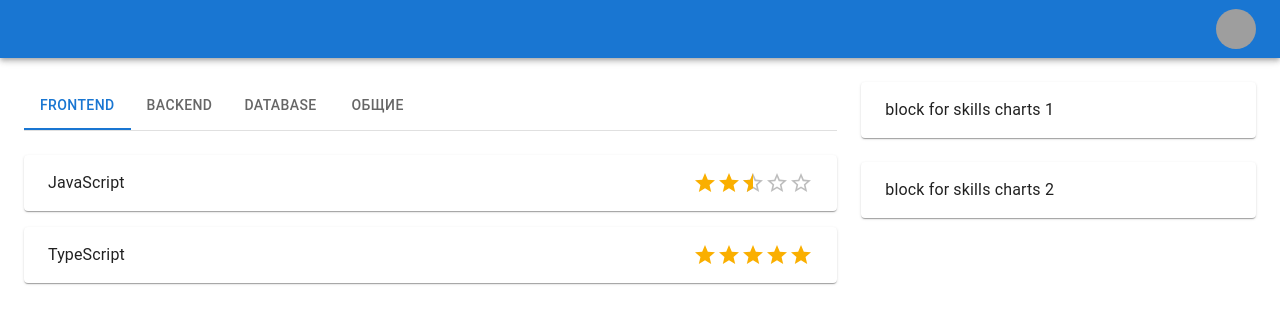
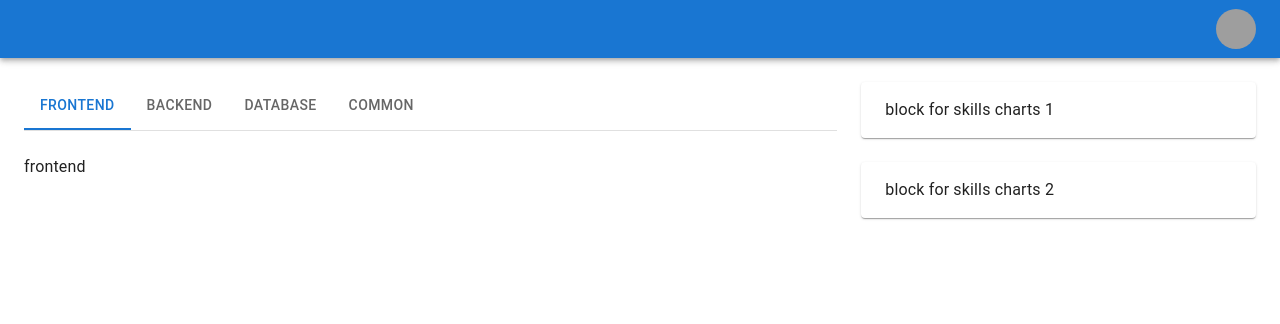
Before and after one commit to Taranovskii-Vadim/skills-list, a React (Vite) app in the folder front/: page / in a window 1280 px wide. Shown: the top 324 px of the page. Built offline with nearby package versions, Linux system fonts and the light colour scheme; grey boxes are pictures that could not be loaded.

Commit message:
add categories reducer

```diff
--- a/front/package.json
+++ b/front/package.json
@@ -15,6 +15,7 @@
     "@mui/material": "^5.14.8",
     "react": "^18.2.0",
     "react-dom": "^18.2.0",
+    "react-redux": "^8.1.2",
     "redux": "^4.2.1",
     "redux-saga": "^1.2.3"
   },
--- a/front/src/App.tsx
+++ b/front/src/App.tsx
@@ -1,16 +1,26 @@
-import { useState, SyntheticEvent } from 'react';
-import { ThemeProvider, CssBaseline, Grid, Box, Tabs, Tab, Paper, Typography, Rating } from '@mui/material';
+import { useEffect } from 'react';
+import { useSelector, useDispatch } from 'react-redux';
+import { ThemeProvider, CssBaseline, Grid, Paper } from '@mui/material';
+
+import { Dispatch, RootState } from './store/types';
+import { fetchCategories } from './store/categories/actions';
+
+import Tabs from './ui/Tabs';
+import Header from './components/Header';
 
 import getTheme from './style';
-import TabPanel from './ui/TabPanel';
-import Header from './components/Header';
 
 const App = () => {
-  const [value, setValue] = useState(0);
+  const dispatch = useDispatch<Dispatch>();
+  const { isLoading, data } = useSelector((state: RootState) => state.categories);
 
-  const handleChange = (e: SyntheticEvent, newValue: number) => {
-    setValue(newValue);
-  };
+  useEffect(() => {
+    dispatch(fetchCategories());
+  }, []);
+
+  if (isLoading) {
+    return <div>loading...</div>;
+  }
 
   return (
     <ThemeProvider theme={getTheme('light')}>
@@ -18,34 +28,7 @@ const App = () => {
       <Header />
       <Grid container spacing={3} sx={{ m: 0, width: '100%', pr: 3 }}>
         <Grid item xs={8} sx={{ pt: 0 }}>
-          <Box sx={{ borderBottom: 1, borderColor: 'divider', display: 'flex', justifyContent: 'space-between' }}>
-            {/* TODO create tabs ui component */}
-            <Tabs value={value} onChange={handleChange} aria-label="basic tabs example">
-              <Tab label="Frontend" />
-              <Tab label="Backend" />
-              <Tab label="Database" />
-              <Tab label="Общие" />
-            </Tabs>
-          </Box>
-          <TabPanel value={value} index={0}>
-            <Paper sx={{ display: 'flex', justifyContent: 'space-between', alignItems: 'center', mb: 2 }}>
-              <Typography>JavaScript</Typography>
-              <Rating defaultValue={2.5} />
-            </Paper>
-            <Paper sx={{ display: 'flex', justifyContent: 'space-between', alignItems: 'center' }}>
-              <Typography>TypeScript</Typography>
-              <Rating defaultValue={5} />
-            </Paper>
-          </TabPanel>
-          <TabPanel value={value} index={1}>
-            Backend
-          </TabPanel>
-          <TabPanel value={value} index={2}>
-            Database
-          </TabPanel>
-          <TabPanel value={value} index={3}>
-            Common
-          </TabPanel>
+          <Tabs items={data.map(({ title }) => ({ label: title, node: <div>{title}</div> }))} />
         </Grid>
         <Grid item xs={4} sx={{ pt: 0 }}>
           <Paper>block for skills charts 1</Paper>
--- a/front/src/main.tsx
+++ b/front/src/main.tsx
@@ -1,5 +1,11 @@
+import { Provider } from 'react-redux';
 import ReactDOM from 'react-dom/client';
 
 import App from './App';
+import { store } from './store';
 
-ReactDOM.createRoot(document.getElementById('root')!).render(<App />);
+ReactDOM.createRoot(document.getElementById('root')!).render(
+  <Provider store={store}>
+    <App />
+  </Provider>,
+);
--- /dev/null
+++ b/front/src/store/categories/actions.ts
@@ -0,0 +1,8 @@
+import { ActionTypes, FetchCategoriesAction, SetCategoriesAction } from './types';
+
+export const fetchCategories = (): FetchCategoriesAction => ({ type: ActionTypes.FETCH_CATEGORIES });
+
+export const setCategories = (payload: SetCategoriesAction['payload']): SetCategoriesAction => ({
+  type: ActionTypes.SET_CATEGORIES,
+  payload,
+});
--- /dev/null
+++ b/front/src/store/categories/index.ts
@@ -0,0 +1,20 @@
+import { Handlers } from '../types';
+
+import { Action, ActionTypes, State } from './types';
+
+const handlers: Handlers<Action, State> = {
+  [ActionTypes.SET_CATEGORIES]: (state, { payload }) => ({ ...state, data: payload, isLoading: false }),
+  DEFAULT: (state: State) => state,
+};
+
+const initialState: State = {
+  data: [],
+  error: '',
+  isLoading: true,
+};
+
+export const categoriesReducer = (state: State = initialState, action: Action): State => {
+  const handler = handlers[action.type] || handlers.DEFAULT;
+
+  return handler(state, action);
+};
--- /dev/null
+++ b/front/src/store/categories/saga.ts
@@ -0,0 +1,27 @@
+import { takeEvery, call, put } from 'redux-saga/effects';
+
+import { setCategories } from './actions';
+import { ActionTypes, State } from './types';
+
+async function mockGetRequest(): Promise<State['data']> {
+  return await Promise.resolve([
+    { id: 0, title: 'frontend' },
+    { id: 1, title: 'backend' },
+    { id: 2, title: 'database' },
+    { id: 3, title: 'common' },
+  ]);
+}
+
+function* fetchCategoriesSaga() {
+  try {
+    const response: State['data'] = yield call(mockGetRequest);
+
+    yield put(setCategories(response));
+  } catch (e) {
+    // todo handle errorrs
+  }
+}
+
+export function* categoriesSaga() {
+  yield takeEvery(ActionTypes.FETCH_CATEGORIES, fetchCategoriesSaga);
+}
--- /dev/null
+++ b/front/src/store/categories/types.ts
@@ -0,0 +1,19 @@
+import { Action as ReduxAction } from 'redux';
+import { CommonState, PayloadAction } from '../types';
+
+type Category = {
+  id: number;
+  title: string;
+};
+
+export enum ActionTypes {
+  FETCH_CATEGORIES = '/categories/FETCH_CATEGORIES',
+  SET_CATEGORIES = '/categories/SET_CATEGORIES',
+}
+
+export type State = CommonState<Category[]>;
+
+export type FetchCategoriesAction = ReduxAction<ActionTypes.FETCH_CATEGORIES>;
+export type SetCategoriesAction = PayloadAction<ActionTypes.SET_CATEGORIES, State['data']>;
+
+export type Action = SetCategoriesAction;
--- /dev/null
+++ b/front/src/store/index.ts
@@ -0,0 +1,19 @@
+import { all } from 'redux-saga/effects';
+import createSagaMiddleware from 'redux-saga';
+import { createStore, combineReducers, applyMiddleware } from 'redux';
+
+import { categoriesReducer } from './categories';
+
+import { categoriesSaga } from './categories/saga';
+
+const rootReducer = combineReducers({ categories: categoriesReducer });
+
+function* rootSaga() {
+  yield all([categoriesSaga()]);
+}
+
+const sagaMiddlewate = createSagaMiddleware();
+
+export const store = createStore(rootReducer, applyMiddleware(sagaMiddlewate));
+
+sagaMiddlewate.run(rootSaga);
--- /dev/null
+++ b/front/src/store/types.ts
@@ -0,0 +1,9 @@
+import { Action as ReduxAction } from 'redux';
+import { store } from '.';
+
+export type RootState = ReturnType<typeof store.getState>;
+export type Dispatch = typeof store.dispatch;
+
+export type PayloadAction<T, P> = ReduxAction<T> & { payload: P };
+export type CommonState<D> = { error: string; isLoading: boolean; data: D };
+export type Handlers<A extends PayloadAction<string, unknown>, S> = Record<A['type'] | 'DEFAULT', (s: S, a: A) => S>;
--- /dev/null
+++ b/front/src/ui/Tabs/index.tsx
@@ -0,0 +1,55 @@
+import { useState, SyntheticEvent } from 'react';
+import { Box, Tabs as MuiTabs, Tab } from '@mui/material';
+
+import TabPanel from '../TabPanel';
+
+interface Props {
+  items: { label: string; node: JSX.Element }[];
+}
+
+const Tabs = ({ items }: Props) => {
+  const [value, setValue] = useState(0);
+
+  const handleChange = (e: SyntheticEvent, newValue: number) => {
+    setValue(newValue);
+  };
+
+  return (
+    <>
+      <Box sx={{ borderBottom: 1, borderColor: 'divider', display: 'flex', justifyContent: 'space-between' }}>
+        <MuiTabs value={value} onChange={handleChange}>
+          {items.map(({ label }) => (
+            <Tab key={label} label={label} />
+          ))}
+        </MuiTabs>
+      </Box>
+      {items.map(({ label, node }, index) => (
+        <TabPanel key={label} value={value} index={index}>
+          {node}
+        </TabPanel>
+      ))}
+
+      {/* <TabPanel value={value} index={0}>
+        <Paper sx={{ display: 'flex', justifyContent: 'space-between', alignItems: 'center', mb: 2 }}>
+          <Typography>JavaScript</Typography>
+          <Rating defaultValue={2.5} />
+        </Paper>
+        <Paper sx={{ display: 'flex', justifyContent: 'space-between', alignItems: 'center' }}>
+          <Typography>TypeScript</Typography>
+          <Rating defaultValue={5} />
+        </Paper>
+      </TabPanel>
+      <TabPanel value={value} index={1}>
+        Backend
+      </TabPanel>
+      <TabPanel value={value} index={2}>
+        Database
+      </TabPanel>
+      <TabPanel value={value} index={3}>
+        Common
+      </TabPanel> */}
+    </>
+  );
+};
+
+export default Tabs;
```
Also changed, not shown: 1 other file (tests, documents, lock files or other folders).
